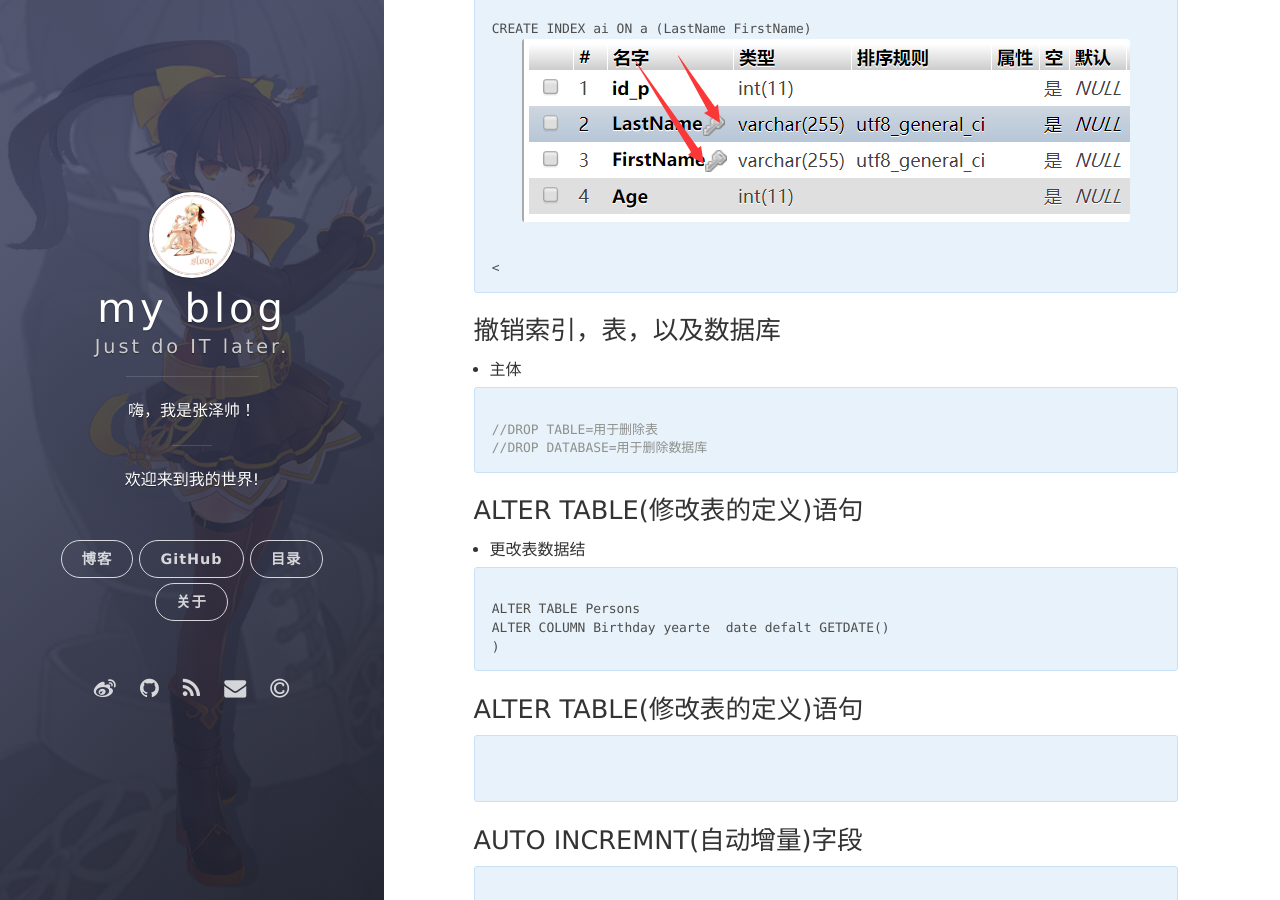
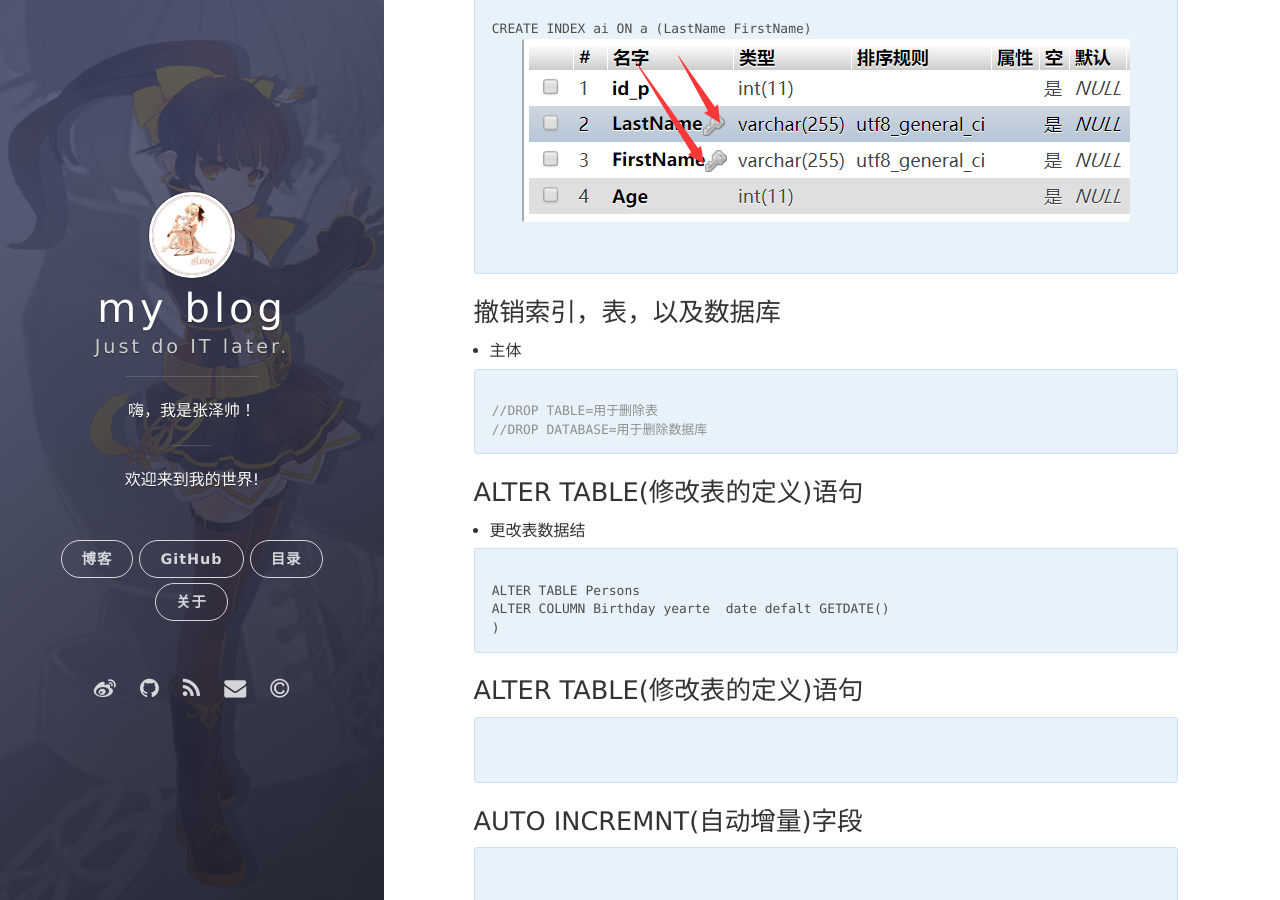
Before and after one commit to ZZS-GitHub/ZZS-GitHub.github.io, a Jekyll site: the page built from _posts/2017-07-13-SQL.md, in a window 1280 px wide and 900 px high, scrolled down 9847 px. Built offline with Jekyll 4.4.1, drawn with Linux system fonts in a browser that asks for light colours; nearby versions of some CDN libraries; comment, search, counter and statistics services are not loaded.

Commit message:
转义符

```diff
--- a/_posts/2017-07-13-SQL.md
+++ b/_posts/2017-07-13-SQL.md
@@ -272,7 +272,7 @@ CREATE INDEX a ON a (LastName)
 CREATE INDEX ai ON a (LastName FirstName)
 <img src="/assets/images/2017-07-13/SQL27.png">
 
-<</code></pre>
+</code></pre>
 ## 撤销索引，表，以及数据库
 * 主体
 <pre><code>
```
